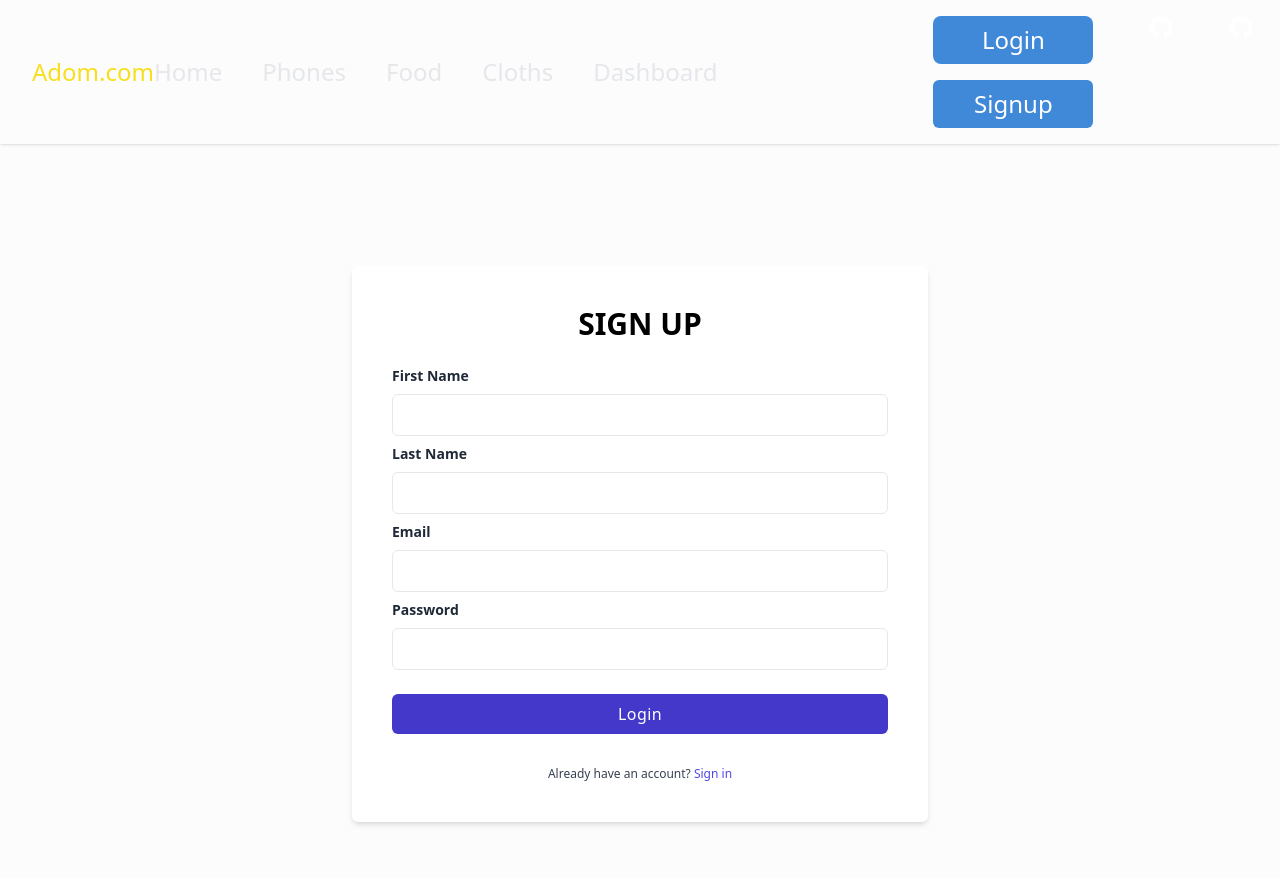
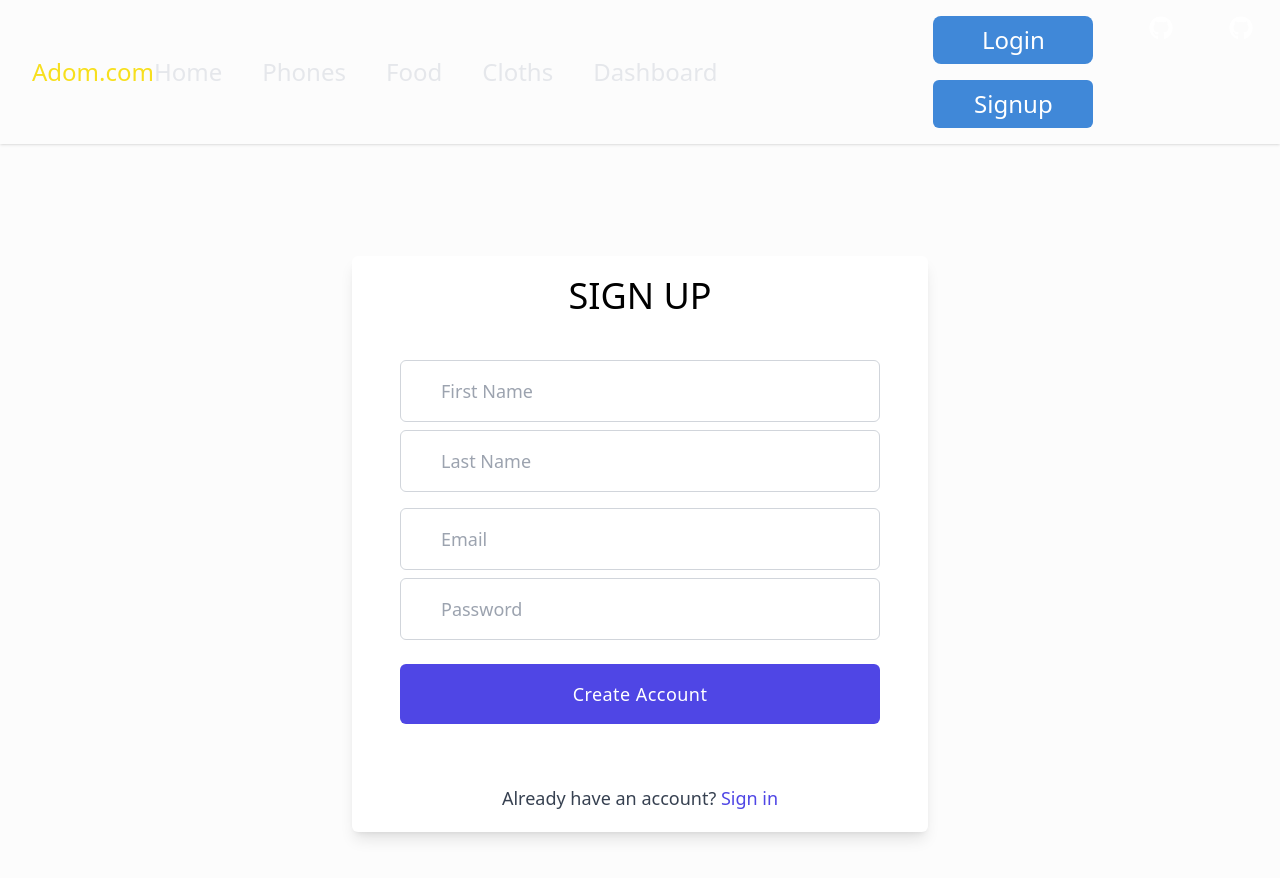
Before and after one commit to Clifftech123/react-ecommerce_website, a React (Create React App) app: page /signup in a window 1280 px wide. Shown: the top 878 px of the page. Built offline with nearby package versions, Linux system fonts and the light colour scheme.

Commit message:
I modified the singnup form

```diff
--- a/src/Account/Singnup.jsx
+++ b/src/Account/Singnup.jsx
@@ -1,88 +1,74 @@
-import React from 'react'
-import { useNavigate } from "react-router-dom";
+import React from "react";
+import { NavLink, useNavigate } from "react-router-dom";
 
 const Signup = () => {
 	const Navigate = useNavigate();
-  return (
+	return (
 		<>
-			<div className="relative  flex flex-col justify-center min-h-screen overflow-hidden">
-				<div className=" w-full  shadow-md md:w-screen p-10 m-auto bg-white rounded-md lg:max-w-xl">
-					<h1 className="text-3xl font-semibold text-center   uppercase decoration-wavy">
+			<div className="relative mx-10 md:mx-0 flex flex-col justify-center min-h-screen overflow-hidden">
+				<div className=" w-full   shadow-lg md:w-screen p-5 m-auto  border-NavbarBgColor bg-white rounded-md lg:max-w-xl">
+					<h1 className="text-4xl font-Poppins text-center text-NavbarBgColor  uppercase decoration-wavy">
 						Sign UP
 					</h1>
-					<form className="mt-6">
-						<div className="mb-2">
-							<label
-								for="email"
-								className="block text-sm font-semibold text-gray-800"
-							>
-								First Name
-							</label>
+					{/* FORM */}
+					<form className="mt-2 p-7">
+						<div className="mb-2 ">
+							{/* FIRST NAME */}
 							<input
-								type="email"
-								className="block w-full px-4 py-2 mt-2  bg-white border rounded-md focus:border-indigo-400 focus:ring-indigo-300 focus:outline-none focus:ring focus:ring-opacity-40"
+								type="text"
+								className="block w-full px-10 py-4 mt-2 font-Poppins text-lg  border border-gray-300  rounded-md focus:border-indigo-400 focus:ring-indigo-300 focus:outline-none focus:ring focus:ring-opacity-40"
+								placeholder="First Name"
 							/>
 						</div>
 						<div className="mb-2">
-							<label
-								for="email"
-								className="block text-sm font-semibold text-gray-800"
-							>
-								Last Name
-							</label>
+							{/* LASTNAME */}
 							<input
-								type="email"
-								className="block w-full px-4 py-2 mt-2  bg-white border rounded-md focus:border-indigo-400 focus:ring-indigo-300 focus:outline-none focus:ring focus:ring-opacity-40"
+								type="text"
+								className="block w-full px-10 py-4 mt-2 font-Poppins text-lg  border border-gray-300  rounded-md focus:border-indigo-400 focus:ring-indigo-300 focus:outline-none focus:ring focus:ring-opacity-40"
+								placeholder="Last Name"
 							/>
 						</div>
 						<div className="mb-2">
-							<label
-								for="email"
-								className="block text-sm font-semibold text-gray-800"
-							>
-								Email
-							</label>
+							{/* EMAIL */}
 							<input
 								type="email"
-								className="block w-full px-4 py-2 mt-2  bg-white border rounded-md focus:border-indigo-400 focus:ring-indigo-300 focus:outline-none focus:ring focus:ring-opacity-40"
+								className=" p-24 w-full px-10 py-4 mt-2 font-Poppins text-lg border border-gray-300  rounded-md focus:border-indigo-400 focus:ring-indigo-300 focus:outline-none  focus:ring focus:ring-opacity-40"
+								placeholder="Email"
 							/>
 						</div>
+						{/* PASSWORD */}
 						<div className="mb-2">
-							<label
-								for="password"
-								className="block text-sm font-semibold text-gray-800"
-							>
-								Password
-							</label>
 							<input
 								type="password"
 								required
-								className="block w-full px-4 py-2 mt-2 text-indigo-700 bg-white border rounded-md focus:border-indigo-400 focus:ring-indigo-300 focus:outline-none focus:ring focus:ring-opacity-40"
+								className="block w-full px-10 py-4   font-Poppins text-lg mt-2  border border-gray-300  rounded-md focus:border-indigo-400 focus:ring-indigo-300 focus:outline-none focus:ring focus:ring-opacity-40"
+								placeholder="Password"
 							/>
 						</div>
+						{/* SUBMIT */}
 						<div className="mt-6">
 							<button
 								type="submit "
 								onClick={() => Navigate("/login")}
-								className="w-full px-4 py-2 tracking-wide text-white transition-colors duration-200 transform bg-indigo-700 rounded-md hover:bg-indigo-600 focus:outline-none focus:bg-indigo-600"
+								className="w-full px-10 py-4 font-Poppins text-lg tracking-wide  transition-colors duration-200 transform  text-white bg-indigo-600 hover:bg-indigo-700
+                             focus:outline-none focus:ring-2 focus:ring-offset-2
+                             focus:ring-indigo-500 rounded-md "
 							>
-								Login
+								Create Account
 							</button>
 						</div>
 					</form>
 
-					<p className="mt-8 text-xs font-lg text-center text-gray-700">
-
+					<p className="mt-8 text-lg font-Poppins  text-center text-gray-700">
 						Already have an account?{" "}
-						<a href="/" className=" text-indigo-600 hover:underline">
-							Sign in
-						</a>
+						<span className="text-indigo-600">
+							<NavLink to="/login"> Sign in </NavLink>
+						</span>
 					</p>
 				</div>
 			</div>
 		</>
 	);
-}
-
+};
 
 export default Signup;
```
